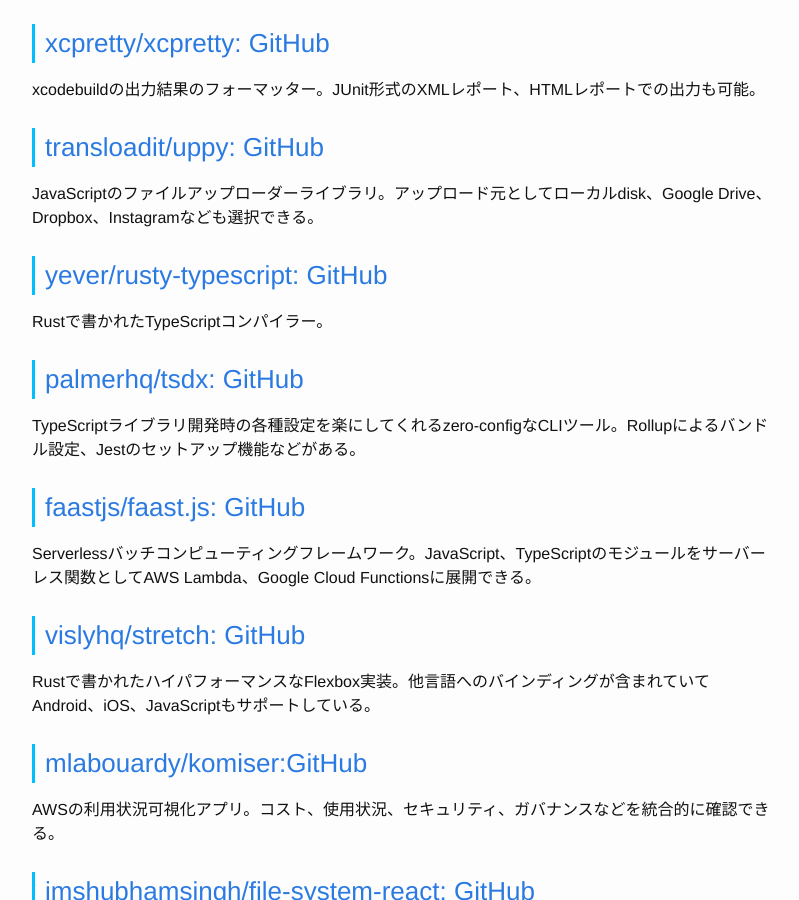
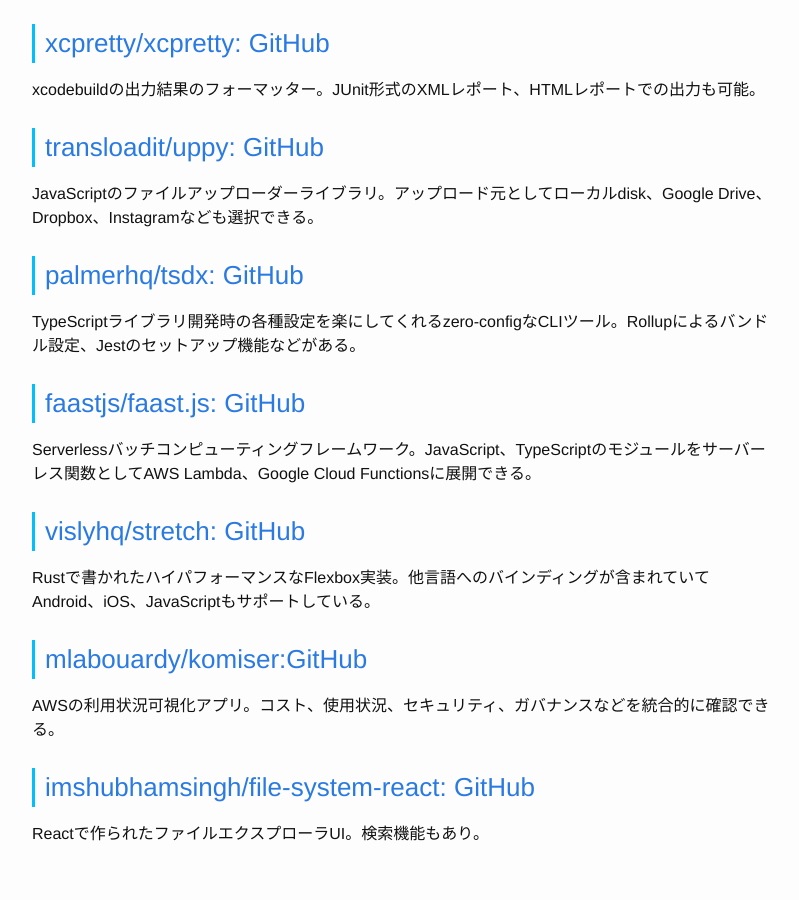
Before and after one commit to Gather-Tech/Gather-Tech.github.io, a Jekyll site: the page built from _posts/2019/2019-05-06-Gather149.md, in a window 1280 px wide and 900 px high, scrolled down 4070 px. Shown: the whole window, without its empty margins (238-1037 px from the left). Built offline with Jekyll 4.4.1, drawn with Linux system fonts in a browser that asks for light colours; comment, search, counter and statistics services are not loaded.

Commit message:
reduced an article

```diff
--- a/_posts/2019/2019-05-06-Gather149.md
+++ b/_posts/2019/2019-05-06-Gather149.md
@@ -110,10 +110,6 @@
 
 JavaScriptのファイルアップローダーライブラリ。アップロード元としてローカルdisk、Google Drive、Dropbox、Instagramなども選択できる。
 
-### [yever/rusty-typescript: GitHub](https://github.com/yever/rusty-typescript)
-
-Rustで書かれたTypeScriptコンパイラー。
-
 ### [palmerhq/tsdx: GitHub](https://github.com/palmerhq/tsdx)
 
 TypeScriptライブラリ開発時の各種設定を楽にしてくれるzero-configなCLIツール。Rollupによるバンドル設定、Jestのセットアップ機能などがある。
```
